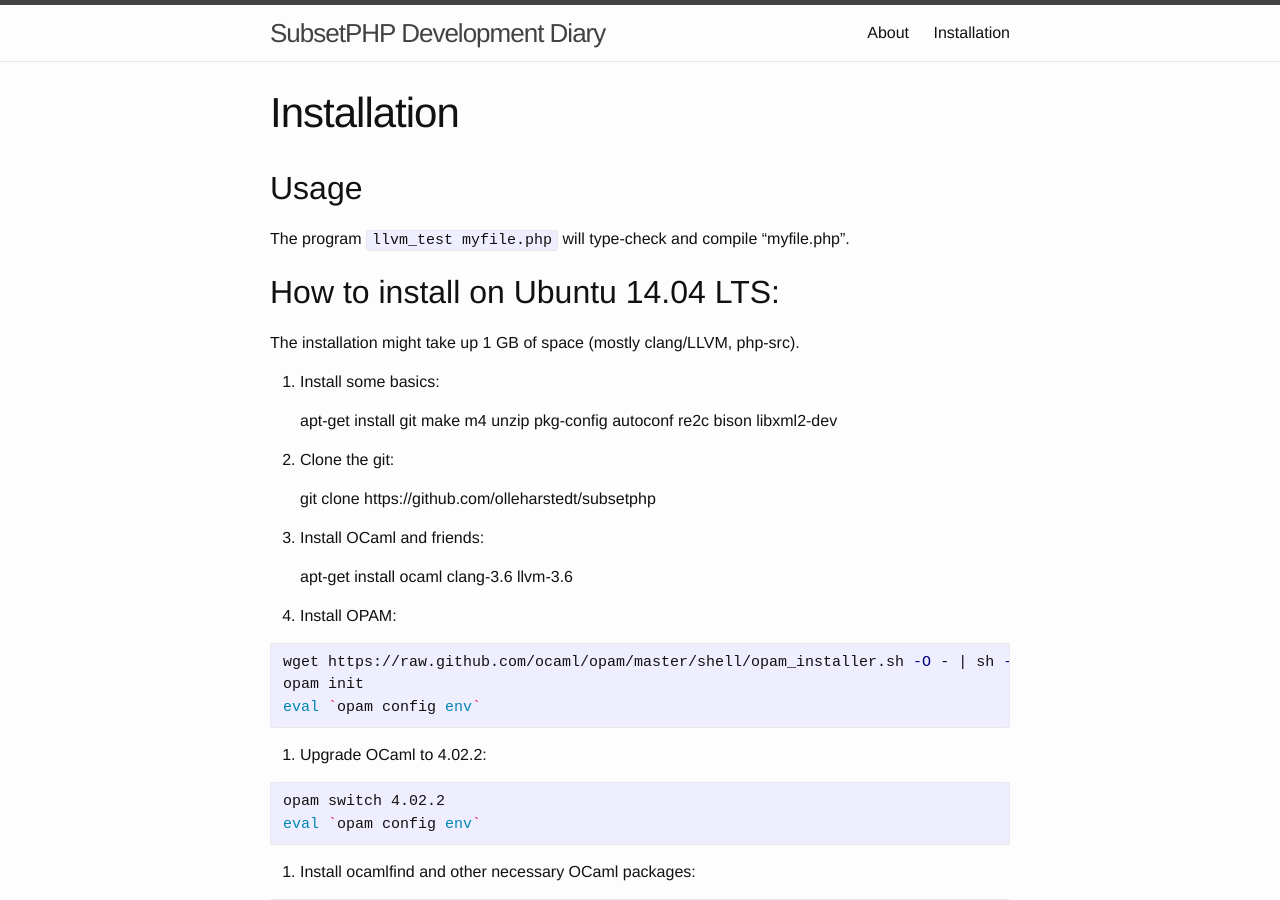
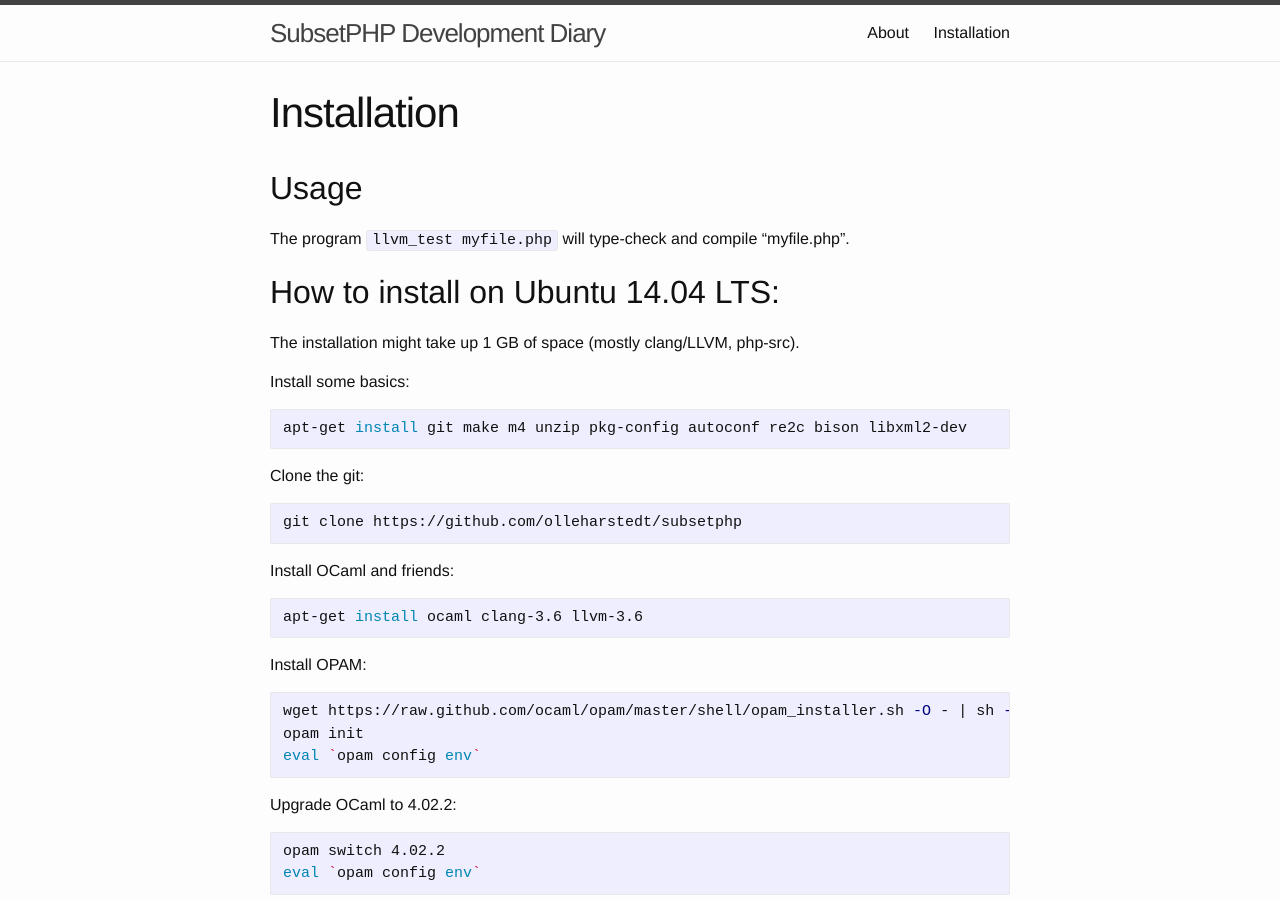
Before and after one commit to olleharstedt/olleharstedt.github.io, a Jekyll site: the page built from installation.md, in a window 1280 px wide and 900 px high. Built offline with Jekyll 4.4.1, drawn with Linux system fonts in a browser that asks for light colours; some of the changed lines change nothing that is shown.

Commit message:
Bash syntax

````diff
--- a/installation.md
+++ b/installation.md
@@ -14,19 +14,25 @@
 
 The installation might take up 1 GB of space (mostly clang/LLVM, php-src).
 
-0. Install some basics:
+Install some basics:
 
-    apt-get install git make m4 unzip pkg-config autoconf re2c bison libxml2-dev
+```bash
+apt-get install git make m4 unzip pkg-config autoconf re2c bison libxml2-dev
+```
 
-1. Clone the git:
+Clone the git:
 
-    git clone https://github.com/olleharstedt/subsetphp
+```bash
+git clone https://github.com/olleharstedt/subsetphp
+```
 
-2. Install OCaml and friends:
+Install OCaml and friends:
 
-    apt-get install ocaml clang-3.6 llvm-3.6
+```bash
+apt-get install ocaml clang-3.6 llvm-3.6
+```
 
-3. Install OPAM:
+Install OPAM:
 
 ```bash
 wget https://raw.github.com/ocaml/opam/master/shell/opam_installer.sh -O - | sh -s /usr/local/bin/
@@ -34,20 +40,20 @@
 eval `opam config env`
 ```
 
-6. Upgrade OCaml to 4.02.2:
+Upgrade OCaml to 4.02.2:
 
 ```bash
 opam switch 4.02.2
 eval `opam config env`
 ```
 
-8. Install ocamlfind and other necessary OCaml packages:
+Install ocamlfind and other necessary OCaml packages:
 
 ```bash
 opam install ocamlfind ppx_deriving.2.0
 ```
 
-9. Download the PHP source:
+Download the PHP source:
 
 ```bash
 cd subsetphp/
@@ -55,7 +61,7 @@
 git clone https://github.com/php/php-src
 ```
 
-10. Configure and build PHP (make sure all steps finish completely):
+Configure and build PHP (make sure all steps finish completely):
 
 ```bash
 cd php-src/
@@ -64,7 +70,7 @@
 make
 ```
 
-10. Run the make script. This will compile the compiler and then compile test.php into a binary "test".
+Run the make script. This will compile the compiler and then compile test.php into a binary "test".
 
 ```bash
 make comp
````
